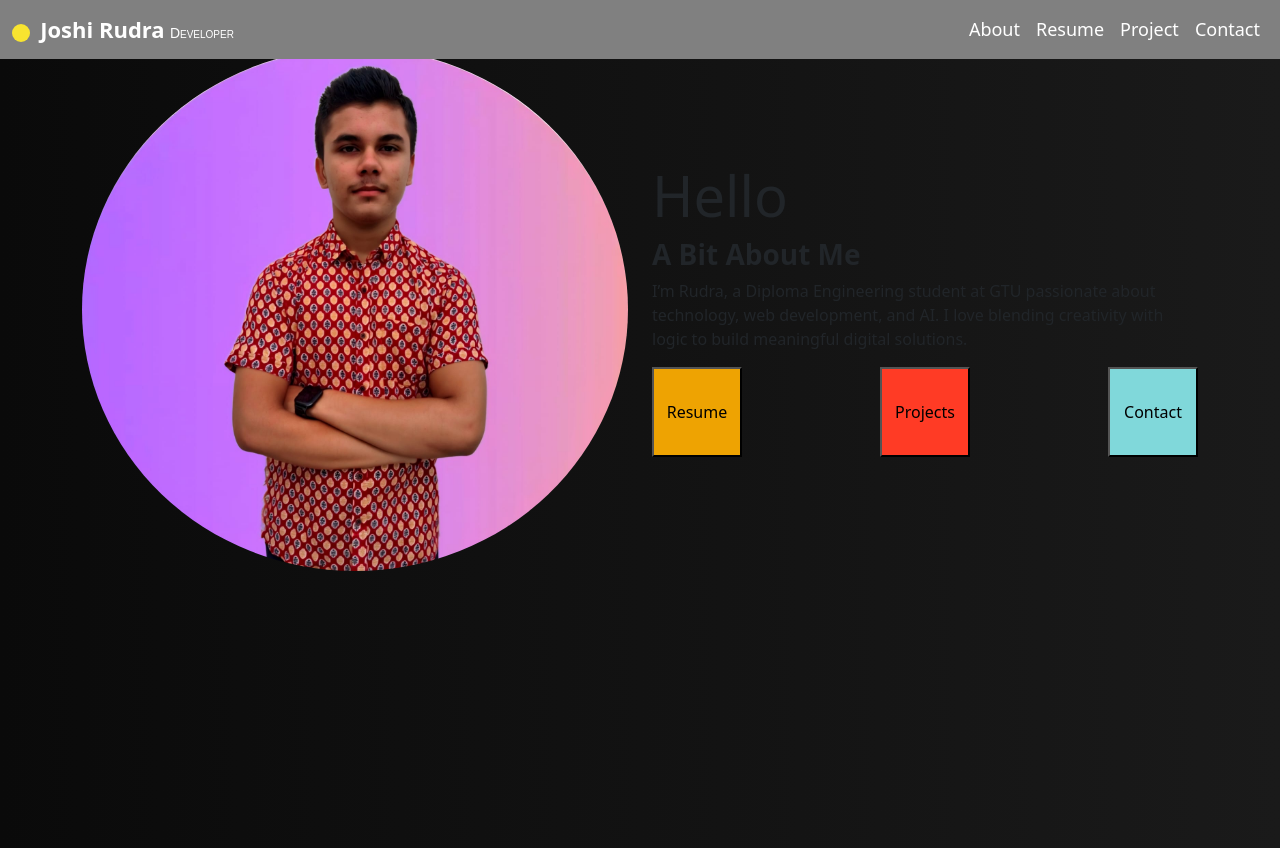
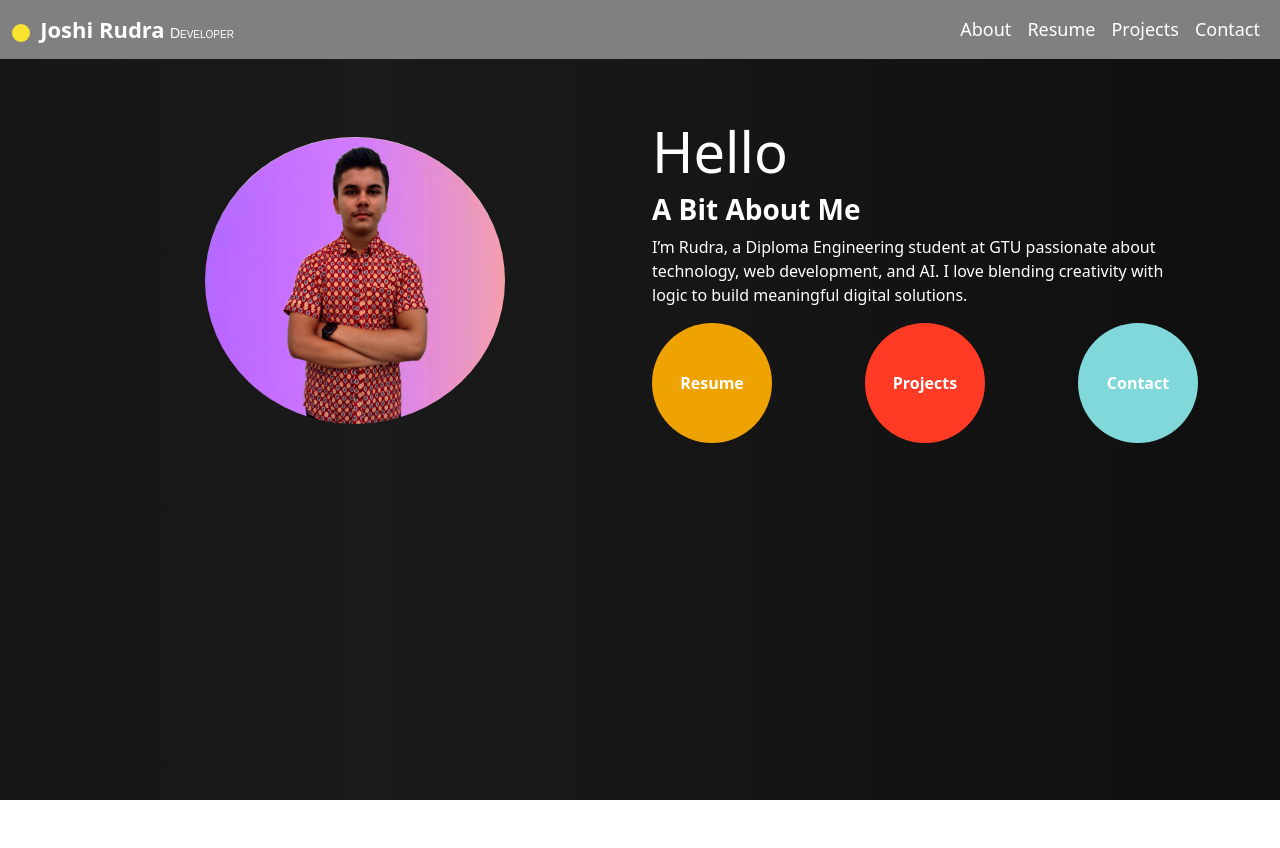
Before and after one commit to Rudra-Joshi0509/my-portfolio, a plain HTML site: page index.html in a window 1280 px wide. After the commit the page ends 800 px from the top, so only its background shows below. Drawn offline with nearby package versions, Linux system fonts and the light colour scheme.

Commit message:
Update index.html (animation)

```diff
--- a/index.html
+++ b/index.html
@@ -25,6 +25,7 @@
       font-weight: 500;
       font-size: 18px;
     }
+
     .dot {
       height: 18px;
       width: 18px;
@@ -34,12 +35,15 @@
       margin-right: 5px;
       vertical-align: middle;
     }
+
     body {
       margin: 0;
       height: 100vh;
+      padding-top: 70px;
       background: linear-gradient(to right, #0a0a0a, #1a1a1a, #0a0a0a, #1a1a1a, #0a0a0a);
-        background-size: 400% 100%; /* Make the gradient much wider than the element */
-        animation: moveGradient 10s linear infinite; /* Apply the animation */
+      background-size: 400% 100%;
+      animation: gradientMove 10s linear infinite;
+      color: white;
     }
 
     @keyframes gradientMove {
@@ -47,8 +51,7 @@
       50% { background-position: 100% 50%; }
       100% { background-position: 0% 50%; }
     }
-      padding-top: 70px;
-    }
+
     /* Circle Buttons */
     .circle-btn {
       border-radius: 50%;
@@ -58,19 +61,28 @@
       color: white;
       border: none;
       font-size: 16px;
-      flex-shrink: 0;
+      display: flex;
+      align-items: center;
+      justify-content: center;
+      text-decoration: none;
+    }
+
+    .circle-btn:hover {
+      opacity: 0.9;
+      transform: scale(1.05);
+      transition: all 0.2s ease;
     }
   </style>
 </head>
 <body>
 
   <!-- Navbar -->
-  <nav class="navbar navbar-expand-lg fixed-top">
+  <nav class="navbar navbar-expand-lg fixed-top navbar-dark">
     <div class="container-fluid">
       <a class="navbar-brand" href="index.html">
         <span class="dot"></span>
         <span style="font-weight: bold; font-size: 22px;">Joshi Rudra</span>
-        <span style="font-size:14px;font-variant: small-caps; font-family:sans-serif"> Developer</span>
+        <span style="font-size:14px; font-variant: small-caps; font-family:sans-serif;"> Developer</span>
       </a>
       <button class="navbar-toggler" type="button" data-bs-toggle="collapse" data-bs-target="#navbarNav">
         <span class="navbar-toggler-icon"></span>
@@ -79,39 +91,36 @@
         <ul class="navbar-nav">
           <li class="nav-item"><a class="nav-link" href="about_me.html">About</a></li>
           <li class="nav-item"><a class="nav-link" href="MyResume.pdf">Resume</a></li>
-          <li class="nav-item"><a class="nav-link" href="Projects.html">Project</a></li>
+          <li class="nav-item"><a class="nav-link" href="Projects.html">Projects</a></li>
           <li class="nav-item"><a class="nav-link" href="contactme.html">Contact</a></li>
         </ul>
       </div>
     </div>
   </nav>
 
-  <!-- Responsive Flex Section -->
+  <!-- Main Section -->
   <div class="container my-5">
     <div class="row align-items-center">
       <!-- Image -->
       <div class="col-lg-6 text-center mb-4 mb-lg-0">
-        <img src="mypic.jpeg" class="img-fluid rounded-circle" alt="Circular Image">
+        <img src="mypic.jpeg" class="img-fluid rounded-circle" alt="Circular Image" style="max-width: 300px;">
       </div>
+
       <!-- Text & Buttons -->
       <div class="col-lg-6">
         <h1 class="display-4">Hello</h1>
         <h3 class="fw-bold">A Bit About Me</h3>
-        <p>I’m Rudra, a Diploma Engineering student at GTU passionate about technology, web development, and AI. I love blending creativity with logic to build meaningful digital solutions.</p>
+        <p>
+          I’m Rudra, a Diploma Engineering student at GTU passionate about technology, web development, and AI.
+          I love blending creativity with logic to build meaningful digital solutions.
+        </p>
 
-        <!-- Circle Buttons: Always in one line -->
+        <!-- Circle Buttons -->
         <div class="d-flex justify-content-between flex-nowrap gap-3 mt-3">
-          <form action="MyResume.pdf">
-            <button class="circle-btn" style="background-color: #EEA302; min-width: 90px; min-height: 90px;">Resume</button>
-          </form>
-          <form action="Projects.html">
-            <button class="circle-btn" style="background-color: #FF3B25; min-width: 90px; min-height: 90px;">Projects</button>
-          </form>
-          <form action="contactme.html">
-            <button class="circle-btn" style="background-color: #80D8DA; min-width: 90px; min-height: 90px;">Contact</button>
-          </form>
+          <a href="MyResume.pdf" class="circle-btn" style="background-color: #EEA302;">Resume</a>
+          <a href="Projects.html" class="circle-btn" style="background-color: #FF3B25;">Projects</a>
+          <a href="contactme.html" class="circle-btn" style="background-color: #80D8DA;">Contact</a>
         </div>
-
       </div>
     </div>
   </div>
@@ -123,7 +132,7 @@
     // Navbar scroll effect
     window.addEventListener('scroll', function() {
       const navbar = document.querySelector('.navbar');
-      if(window.scrollY > 50) navbar.classList.add('scrolled');
+      if (window.scrollY > 50) navbar.classList.add('scrolled');
       else navbar.classList.remove('scrolled');
     });
   </script>
```
Lines whose indentation alone changed are shown as unchanged.
